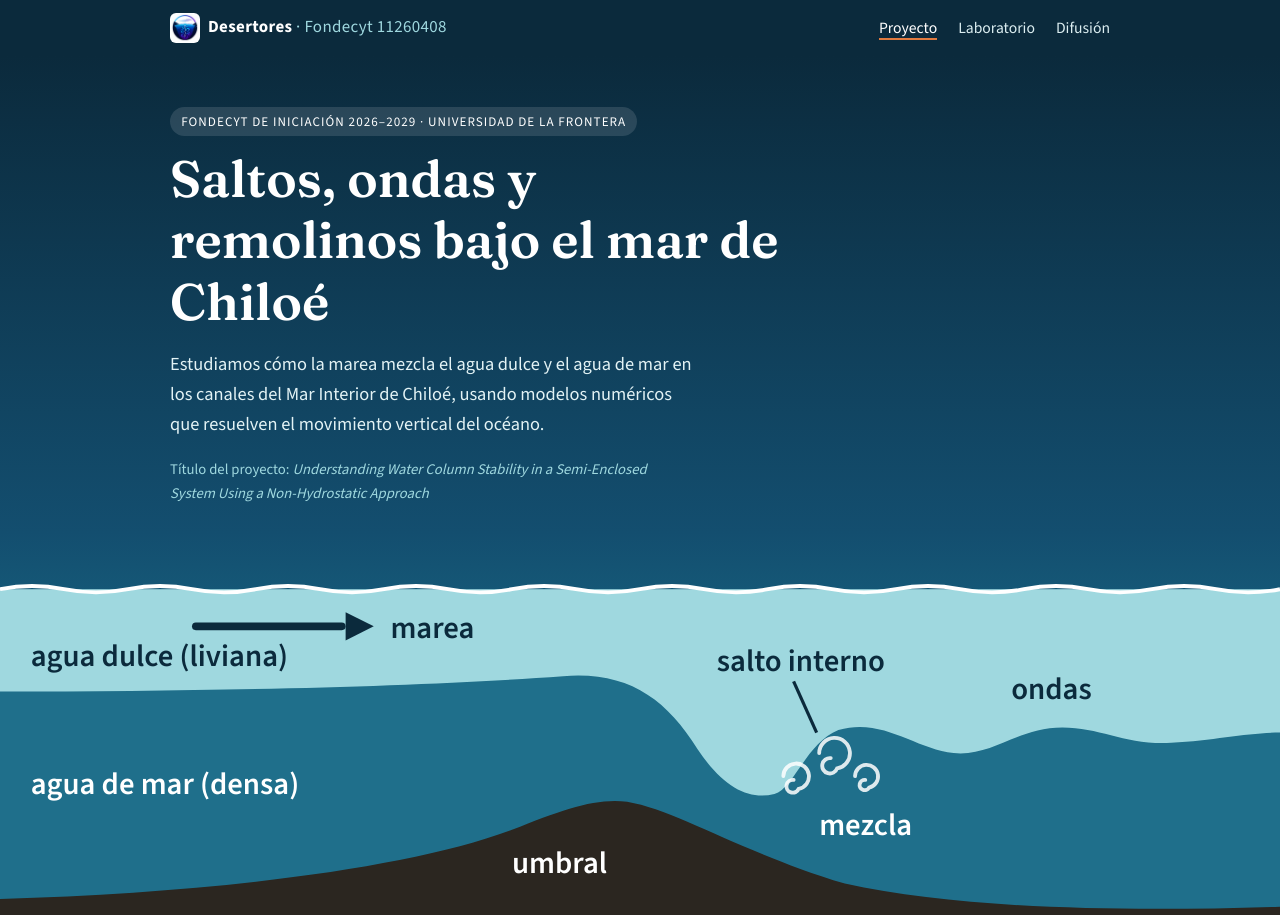
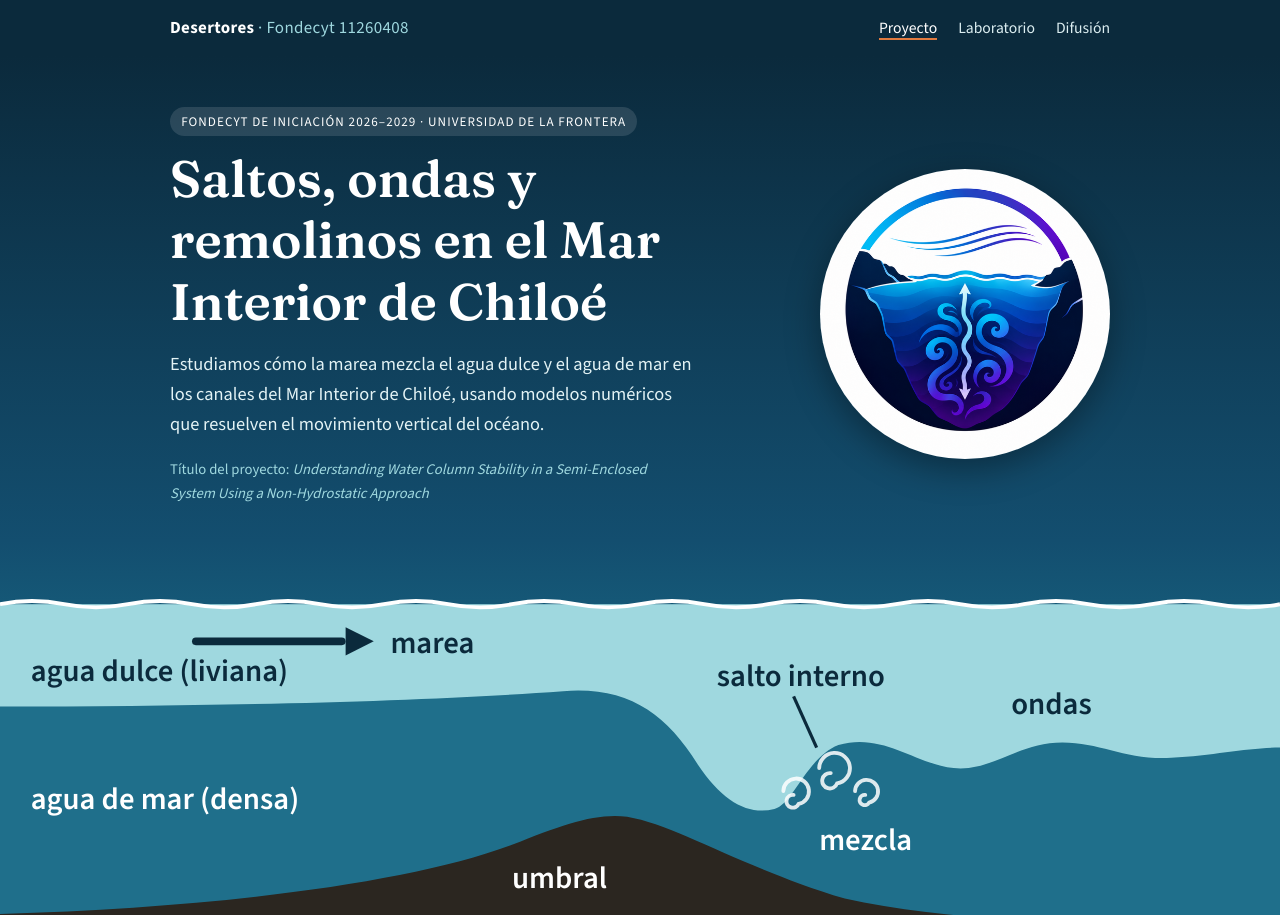
Before and after one commit to oartal/fondecyt-11260408, a plain HTML site: page index.html in a window 1280 px wide. Shown: the top 915 px of the page. Drawn offline with nearby package versions, Linux system fonts and the light colour scheme.

Commit message:
Portada: título nuevo y logo grande

```diff
--- a/estilo.css
+++ b/estilo.css
@@ -181,3 +181,15 @@ footer .logos img { height: 56px; }
 .descarga img { width: 100%; height: 200px; object-fit: contain; background: #e6f3f5; border-radius: 8px; margin-bottom: .7rem; }
 .descarga .bajar { margin-top: auto; padding-top: .7rem; font-weight: 600; color: var(--mar); }
 .descarga:hover .bajar { color: var(--acento); }
+
+.portada-fila { display: flex; align-items: center; gap: 2.5rem; }
+.portada-texto { flex: 1; min-width: 0; }
+.portada h1 { max-width: 20ch; }
+.logo-portada {
+  width: clamp(150px, 26vw, 290px); height: auto; flex-shrink: 0;
+  border-radius: 50%; box-shadow: 0 10px 34px rgba(0,0,0,.35);
+}
+@media (max-width: 700px) {
+  .portada-fila { flex-direction: column-reverse; align-items: flex-start; gap: 1.2rem; }
+  .logo-portada { width: 130px; }
+}
--- a/index.html
+++ b/index.html
@@ -3,7 +3,7 @@
 <head>
   <meta charset="utf-8">
   <meta name="viewport" content="width=device-width, initial-scale=1">
-  <title>Saltos bajo el mar de Chiloé · Fondecyt 11260408</title>
+  <title>Saltos, ondas y remolinos en el Mar Interior de Chiloé · Fondecyt 11260408</title>
   <meta name="description" content="Proyecto Fondecyt de Iniciación 11260408 (ANID, UFRO): turbulencia, mezcla y saltos hidráulicos internos en el Canal Desertores, Mar Interior de Chiloé, con el modelo CROCO no hidrostático.">
   <link rel="preconnect" href="https://fonts.googleapis.com">
   <link rel="stylesheet" href="https://fonts.googleapis.com/css2?family=Fraunces:opsz,wght@9..144,600&family=Source+Sans+3:wght@400;600;700&display=swap">
@@ -13,7 +13,7 @@
 
 <header class="barra">
   <div class="contenedor">
-    <a class="marca" href="index.html"><img src="img/icono-proyecto.png" alt="" onerror="this.style.display='none'">Desertores <span>· Fondecyt 11260408</span></a>
+    <a class="marca" href="index.html">Desertores <span>· Fondecyt 11260408</span></a>
     <nav>
       <a href="index.html" aria-current="page">Proyecto</a>
       <a href="laboratorio/">Laboratorio</a>
@@ -23,11 +23,14 @@
 </header>
 
 <div class="portada">
-  <div class="contenedor">
+  <div class="contenedor portada-fila">
+    <div class="portada-texto">
     <span class="etiqueta">Fondecyt de Iniciación 2026–2029 · Universidad de La Frontera</span>
-    <h1>Saltos, ondas y remolinos bajo el mar de Chiloé</h1>
+    <h1>Saltos, ondas y remolinos en el Mar Interior de Chiloé</h1>
     <p class="bajada">Estudiamos cómo la marea mezcla el agua dulce y el agua de mar en los canales del Mar Interior de Chiloé, usando modelos numéricos que resuelven el movimiento vertical del océano.</p>
     <p class="titulo-oficial">Título del proyecto: <em>Understanding Water Column Stability in a Semi-Enclosed System Using a Non-Hydrostatic Approach</em></p>
+  </div>
+    <img class="logo-portada" src="img/logo-grande.png" alt="Logo del proyecto">
   </div>
 
   <!-- Esquema simplificado: flujo de dos capas sobre un umbral -->
```
Also changed, not shown: difusion/index.html (+1 -1 lines), laboratorio/index.html (+1 -1 lines), img/logo-grande.png (added).
